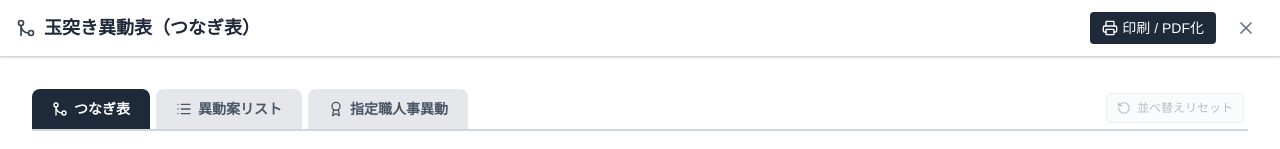
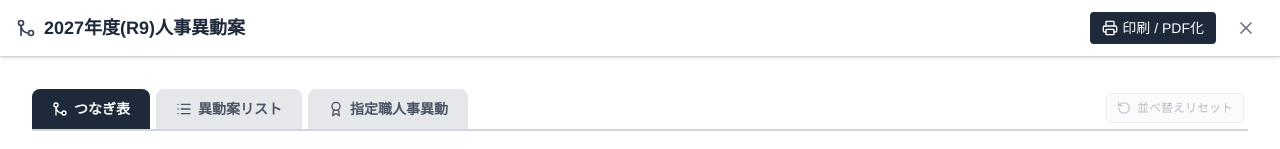
Before and after one commit to Kojiro-Nakamura/personnel-transfer-app, a React (Vite) app: page / in a window 1280 px wide. Both pictures are taken after a click on the button "つなぎ表". Shown: the top 149 px of the page. Built offline with nearby package versions, Linux system fonts and the light colour scheme.

Commit message:
fix: hide main app in print and update chain transfer title

```diff
--- a/src/App.jsx
+++ b/src/App.jsx
@@ -95,7 +95,7 @@ export const AppContent = () => {
       )}
 
       {/* 画面上部ヘッダー（操作パネル） */}
-      <header className="bg-[#3972ac] text-white shadow-md z-20 sticky top-0 border-b border-[#2d5f91]">
+      <header className={cx("bg-[#3972ac] text-white shadow-md z-20 sticky top-0 border-b border-[#2d5f91]", modals.chainTransfer.isOpen && "print:hidden")}>
         <div className="flex justify-between items-center p-2 border-b border-[#4d86c2]">
           <div className="flex items-center gap-3">
             <Building2 className="w-5 h-5 text-white" />
@@ -176,7 +176,7 @@ export const AppContent = () => {
       </header>
 
       {/* メイン画面（表エリア） */}
-      <div className="flex-1 overflow-hidden relative w-full">
+      <div className={cx("flex-1 overflow-hidden relative w-full", modals.chainTransfer.isOpen && "print:hidden")}>
         <main className="absolute top-0 left-0 p-2 flex" style={{ transform: actZoom !== 1 ? `scale(${actZoom})` : 'none', transformOrigin: 'top left', width: `${100/actZoom}%`, height: `${100/actZoom}%` }}>
           <div className="flex flex-col md:flex-row gap-2 w-full h-full">
             <div className="flex-1 w-full bg-white rounded shadow-sm border border-slate-400 flex flex-col h-full overflow-hidden">
@@ -307,7 +307,7 @@ export const AppContent = () => {
         }}
       />
       <ValidationModal isOpen={modals.validation.isOpen} onClose={() => closeModal('validation')} employees={employees} departments={departments} targetYear={targetYear} onEmpClick={(empId) => { const emp = employees.find(e => e.id === empId); if (emp) openModal('emp', emp); }} onAutoFix={(newEmps) => mutations.updateAllEmployees(newEmps)} />
-      <ChainTransferModal isOpen={modals.chainTransfer.isOpen} onClose={() => closeModal('chainTransfer')} employees={employees} departments={departments} targetYear={targetYear} />
+      <ChainTransferModal isOpen={modals.chainTransfer.isOpen} onClose={() => closeModal('chainTransfer')} employees={employees} departments={departments} targetYear={targetYear} currentFileName={currentFileName} />
 
       {modals.rollOver.isOpen && (
         <div className="fixed inset-0 bg-slate-900/50 flex items-center justify-center z-[200] p-4">
--- a/src/components/modals/ChainTransferModal.jsx
+++ b/src/components/modals/ChainTransferModal.jsx
@@ -60,7 +60,7 @@ const sortData = (rows, sortKey, sortOrder) => {
   });
 };
 
-export const ChainTransferModal = ({ isOpen, onClose, employees, departments, targetYear }) => {
+export const ChainTransferModal = ({ isOpen, onClose, employees, departments, targetYear, currentFileName }) => {
   const [currentTab, setCurrentTab] = useState('chain');
   const [sortKey, setSortKey] = useState(null);
   const [sortOrder, setSortOrder] = useState('asc');
@@ -650,7 +650,9 @@ export const ChainTransferModal = ({ isOpen, onClose, employees, departments, ta
         <div className="max-w-[1400px] mx-auto px-4 h-14 flex items-center justify-between">
           <div className="flex items-center gap-2">
             <GitMerge className="w-5 h-5 text-gray-700" />
-            <h1 className="text-lg font-bold text-gray-800">玉突き異動表（つなぎ表）</h1>
+            <h1 className="text-lg font-bold text-gray-800">
+              {targetYear}年度(R{toReiwa(targetYear)})人事異動案{currentFileName ? `（${currentFileName}）` : ''}
+            </h1>
           </div>
           <div className="flex items-center gap-3">
             <button onClick={handlePrint} className="flex items-center gap-1 bg-gray-800 hover:bg-gray-700 text-white px-3 py-1.5 rounded text-sm transition-colors">
```
